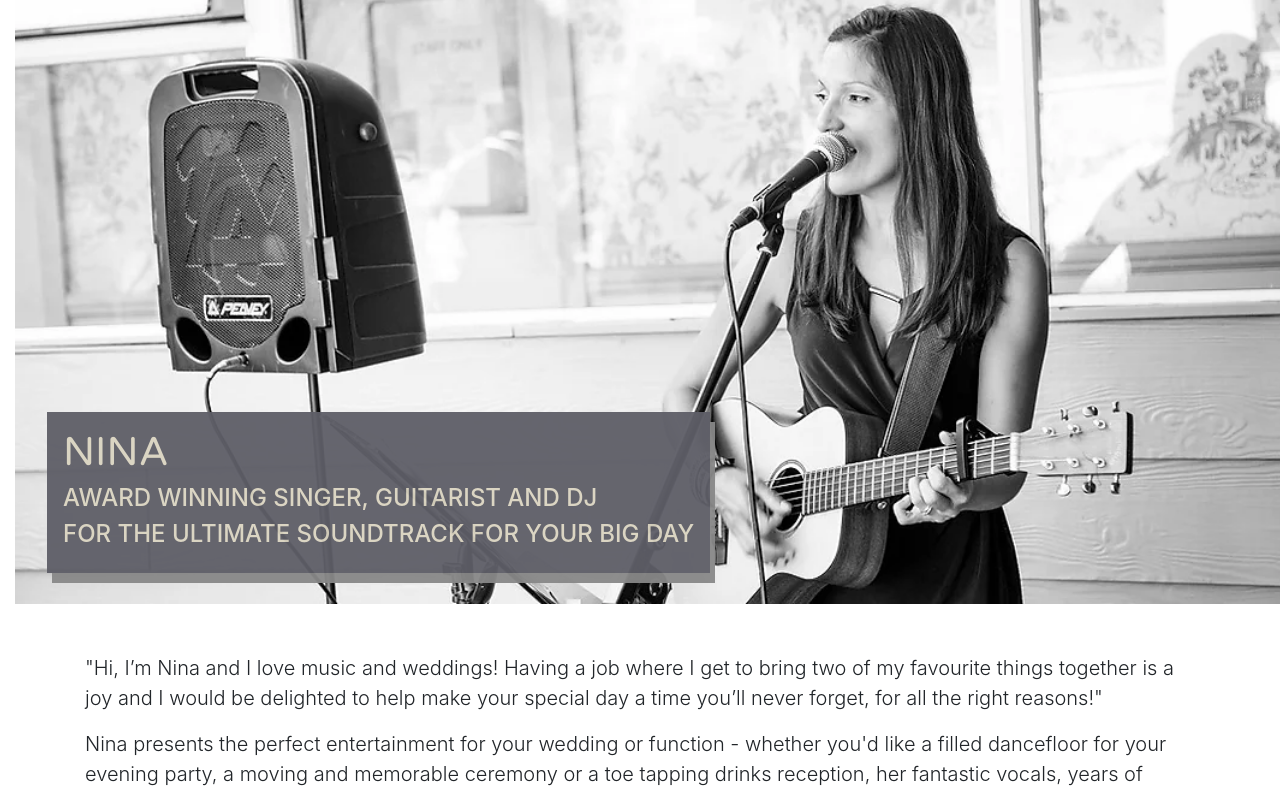
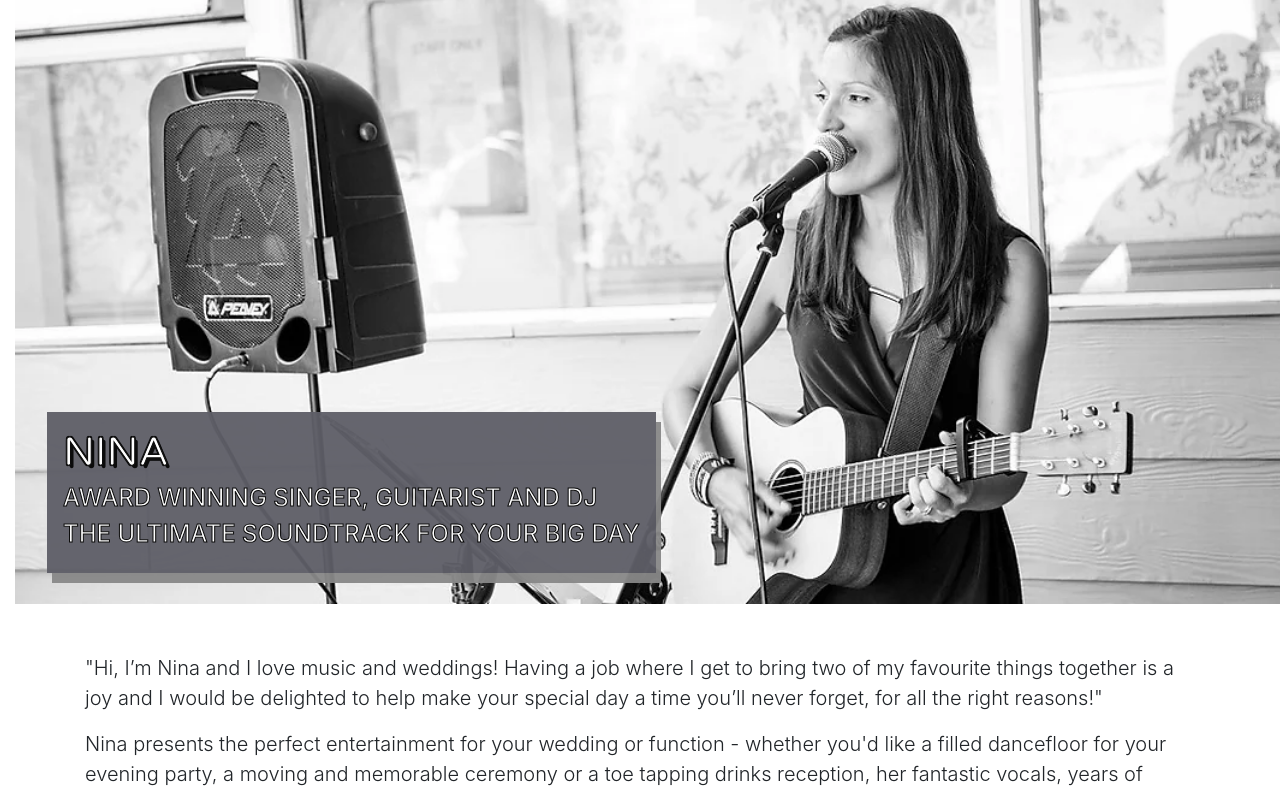
Before and after one commit to BelT26/Nina-Wedding-Singer, a Django app: page / in a window 1280 px wide. Shown: the part 97-886 px from the top of the page. Run offline with Django 3.2, Linux system fonts and the light colour scheme; some libraries are stand-ins or nearby versions.

Commit message:
format hero img text

```diff
--- a/home/templates/home/index.html
+++ b/home/templates/home/index.html
@@ -13,7 +13,7 @@
                 <h1 class="d-none d-lg-block logo-font text-uppercase">NINA</h1>
                 <!-- <h3 class="d-none d-lg-block hero-text">For the ultimate soundtrack for your big day</h3> -->
                 <h4 class="d-none d-lg-block hero-text text-uppercase">Award winning singer, guitarist and dj</h4>
-                <h4 class="d-none d-lg-block hero-text text-uppercase">for the ultimate soundtrack for your big day</h4>
+                <h4 class="d-none d-lg-block hero-text text-uppercase">The ultimate soundtrack for your big day</h4>
             </div>
          </div>
     </div>
--- a/static/css/base.css
+++ b/static/css/base.css
@@ -90,6 +90,22 @@ body {
     box-shadow: 5px 10px #888888;
 }
 
+#main-header-container h1
+ {
+    -webkit-text-stroke: 1px black;
+    color: white;
+    text-shadow:
+       3px 3px 0 #000,
+     -1px -1px 0 #000,
+      1px -1px 0 #000,
+      -1px 1px 0 #000,
+       1px 1px 0 #000;
+}
+
+#main-header-container h4 {
+    -webkit-text-stroke: 1px black;
+    color: white;
+}
 
 #home-page-img2 {
     height: 400px;
```
